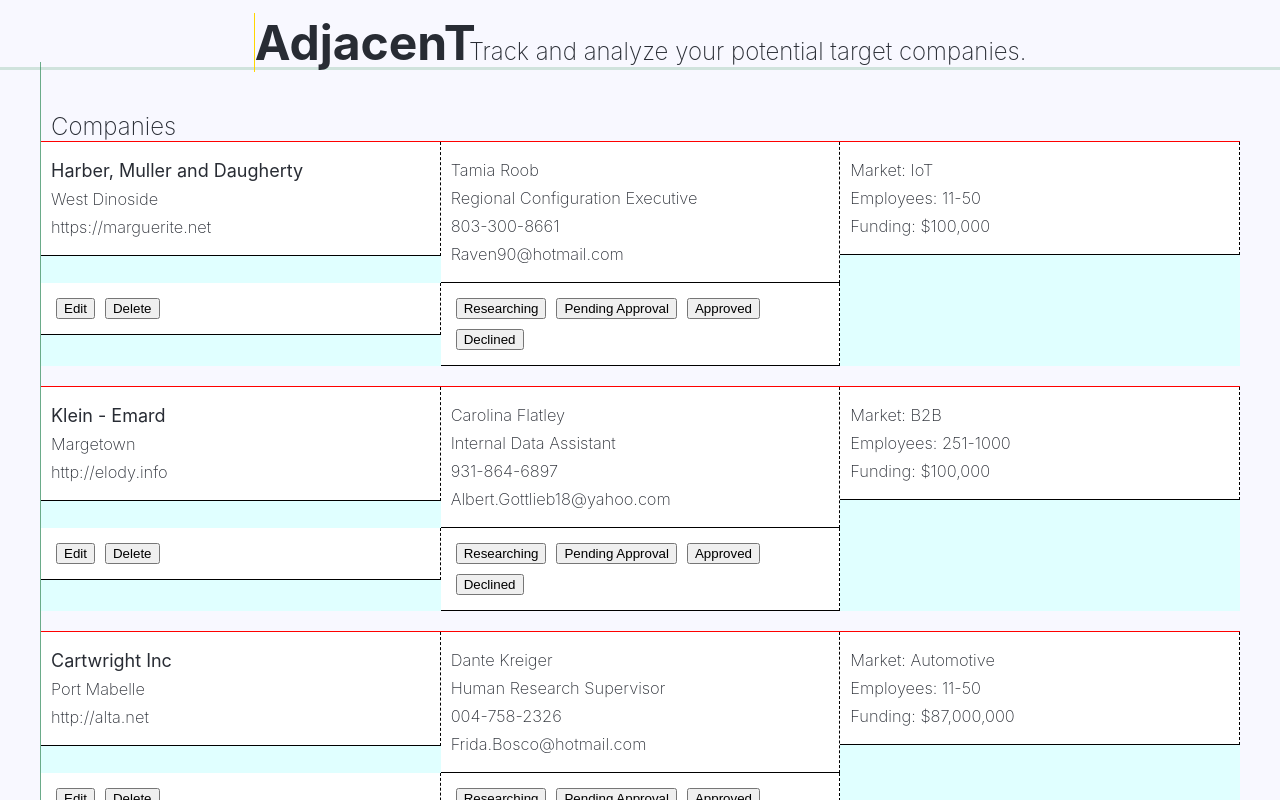
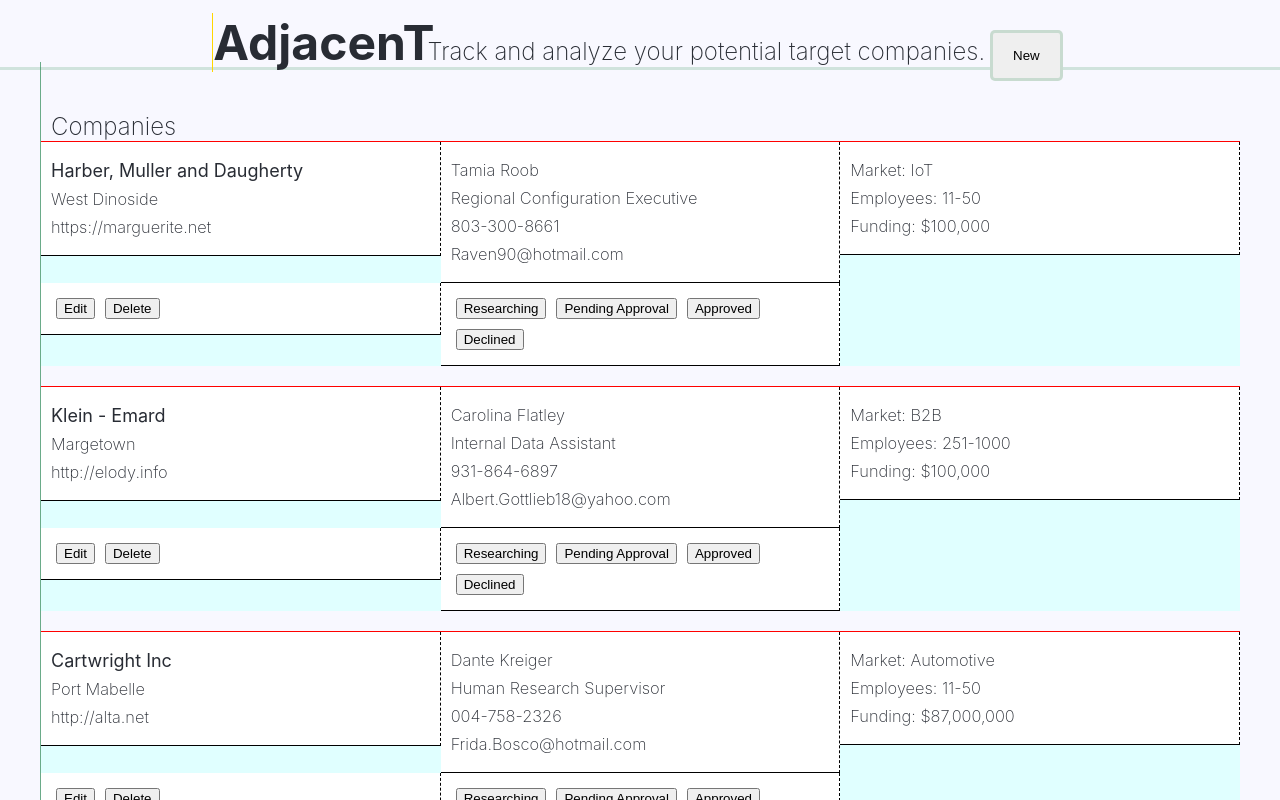
Before and after one commit to parkersmathers/adjacent-app, a React (Create React App) app: page / in a window 1280 px wide. Shown: the top 800 px of the page. Built offline with nearby package versions, Linux system fonts and the light colour scheme.

Commit message:
toggle feature for create, edit, list views

```diff
--- a/src/App.css
+++ b/src/App.css
@@ -17,6 +17,12 @@
 .App-header {
   margin-top: 15px;
   border-bottom: 3px solid rgba(46, 139, 87, 0.2);
+}
+
+.App-header button {
+  padding: 15px 20px;
+  border-radius: 5px;
+  border: 3px solid rgba(46, 139, 87, 0.2);
 }
 
 .App-footer {
--- a/src/App.js
+++ b/src/App.js
@@ -24,11 +24,14 @@ const App = () => {
   }
 
   const [companies, setCompanies] = useState(companiesData)
+  const [creating, setCreating] = useState(false)
   const [editing, setEditing] = useState(false)
   const [currentCompany, setCurrentCompany] = useState(initialFormState)
 
   const createTarget = company => {
+    setCreating(true)
     company.companyId = faker.random.uuid()
+
     setCompanies([...companies, company])
   }
 
@@ -69,23 +72,33 @@ const App = () => {
       <header className='App-header'>
         <h1>AdjacenT</h1>
         <h4>Track and analyze your potential target companies.</h4>
+        {creating === false && editing === false && (
+          <button onClick={() => setCreating(true)}>New</button>
+        )}
       </header>
       <main>
-        <TargetList
-          companies={companies}
-          deleteTarget={deleteTarget}
-          editTarget={editTarget}
-        />
+        {creating === false && editing === false && (
+          <TargetList
+            companies={companies}
+            deleteTarget={deleteTarget}
+            editTarget={editTarget}
+          />
+        )}
         <>
-          {editing ? (
+          {editing && (
             <EditTargetForm
               editing={editing}
               setEditing={setEditing}
               currentCompany={currentCompany}
               updateTarget={updateTarget}
             />
-          ) : (
-            <CreateTargetForm createTarget={createTarget} />
+          )}
+          {creating && (
+            <CreateTargetForm
+              createTarget={createTarget}
+              creating={creating}
+              setCreating={setCreating}
+            />
           )}
         </>
       </main>
--- a/src/components/CreateTargetForm.js
+++ b/src/components/CreateTargetForm.js
@@ -32,6 +32,7 @@ const CreateTargetForm = props => {
 
         props.createTarget(company)
         setCompany(initialFormState)
+        props.setCreating(false)
       }}
     >
       <section>
@@ -119,7 +120,7 @@ const CreateTargetForm = props => {
         />
         <label>Funding:</label>
         <input
-          type='number'
+          type='string'
           name='companyFunding'
           placeholder='Total funding'
           value={company.companyFunding}
@@ -128,6 +129,7 @@ const CreateTargetForm = props => {
       </section>
 
       <button type='submit'>Track</button>
+      <button onClick={() => props.setCreating(false)}>Cancel</button>
     </form>
   )
 }
--- a/src/components/EditTargetForm.js
+++ b/src/components/EditTargetForm.js
@@ -102,7 +102,7 @@ const EditTargetForm = props => {
         />
         <label>Funding:</label>
         <input
-          type='number'
+          type='string'
           name='companyFunding'
           placeholder='Total funding'
           value={company.companyFunding}
```
